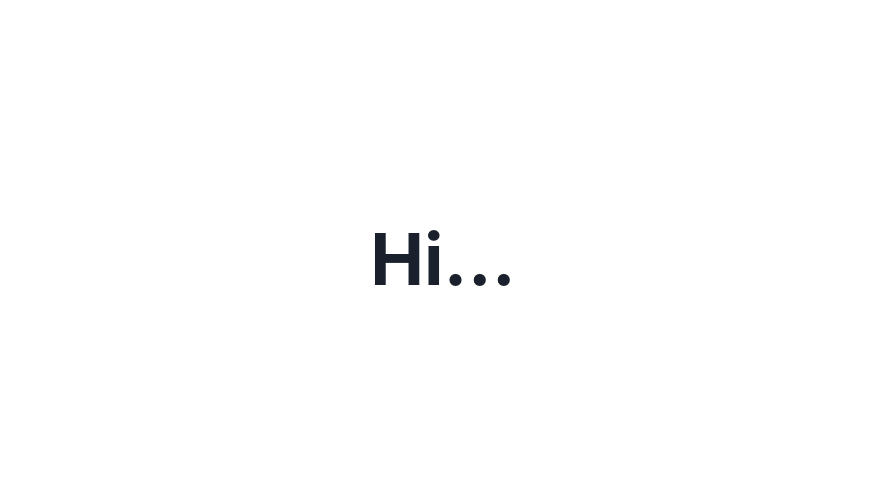
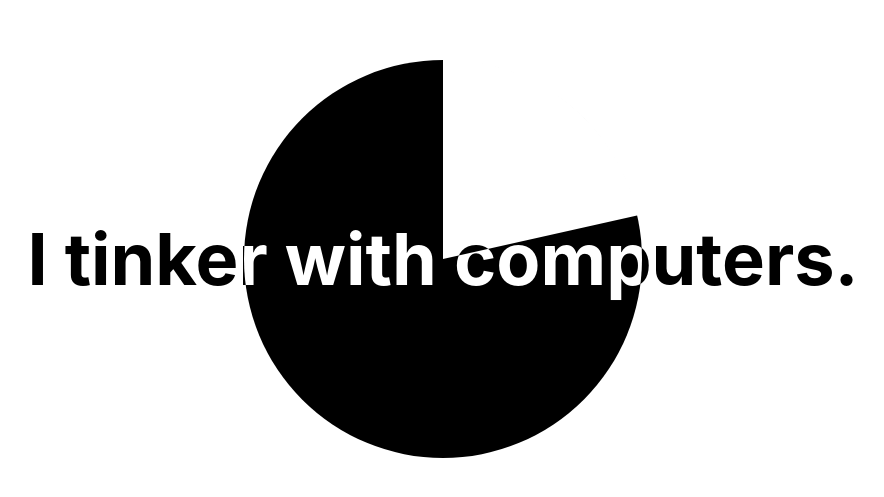
Before and after one commit to sellenth/bug-free-guacamole, a React (Create React App) app: page / in a window 1280 px wide. Shown: the part 141-638 px from the top of the page, without its empty margins (197-1081 px from the left). Built offline with nearby package versions, Linux system fonts and the light colour scheme.

Commit message:
animated script working

```diff
--- a/src/App.js
+++ b/src/App.js
@@ -1,32 +1,9 @@
 import React from 'react';
-import { Heading } from "@chakra-ui/react"
-
-function oscillate(currText, stateFunc) {
-  let count = 0;
-  let intervalId = setInterval(function () {
-    if (count === 0) {
-      stateFunc(<>{currText}<span style={{opacity: "0"}}>.</span><span style={{opacity: "0"}}>.</span><span style={{opacity: "0"}}>.</span></>);
-    } else if (count === 1) {
-      stateFunc(<>{currText}<span style={{opacity: "1"}}>.</span><span style={{opacity: "0"}}>.</span><span style={{opacity: "0"}}>.</span></>);
-    } else if (count === 2) {
-      stateFunc(<>{currText}<span style={{opacity: "1"}}>.</span><span style={{opacity: "1"}}>.</span><span style={{opacity: "0"}}>.</span></>);
-    } else if (count === 3) {
-      stateFunc(<>{currText}<span style={{opacity: "1"}}>.</span><span style={{opacity: "1"}}>.</span><span style={{opacity: "1"}}>.</span></>);
-    } else if (count === 4) {
-      clearInterval(intervalId);
-    }
-    count += 1
-  }, 500);
-}
+import Introduction from './introduction/Introduction'
 
 const App = () => {
-  const [headingText, setHeadingText] = React.useState();
-  React.useEffect(() => {
-    oscillate('Hi', setHeadingText)
-  }, []);
-
   return (
-    <Heading whiteSpace="pre-wrap" size="4xl">{headingText}</Heading>
+      <Introduction />
   );
 }
 
--- a/src/index.js
+++ b/src/index.js
@@ -1,12 +1,13 @@
 import React from 'react';
 import ReactDOM from 'react-dom';
+import theme from './theme'
 import App from './App';
 
 import { ChakraProvider, Center } from "@chakra-ui/react"
 
 ReactDOM.render(
   <React.StrictMode>
-    <ChakraProvider>
+    <ChakraProvider theme={theme}>
       <Center h="100%">
         <App />
       </Center>
--- /dev/null
+++ b/src/introduction/Introduction.js
@@ -0,0 +1,17 @@
+import React from 'react';
+import { Center } from "@chakra-ui/react"
+import LoadingCircle from "./LoadingCircle"
+import TitleText from "./TitleText"
+
+const Introduction = () => {
+    const script = [
+        "Hello,",
+        "my name is Halston.",
+        "I tinker with computers."
+    ]
+    return (
+        <LoadingCircle script={script}/>
+    )
+}
+
+export default Introduction;
--- /dev/null
+++ b/src/introduction/LoadingCircle.js
@@ -0,0 +1,71 @@
+import React from 'react';
+import TitleText from './TitleText';
+
+const width = 400;
+const height = 400;
+const cx = width / 2;
+const rx = cx;
+const cy = height / 2;
+const ry = cy
+
+function percentage_to_radians(percentage) {
+    return Math.PI * 2 / 100 * percentage;
+}
+
+function advanceScript(setPercentage, setScriptIdx) {
+    let percentage = 0;
+    let scriptIdx = 0;
+    let intervalID = setInterval(() => {
+        percentage += 0.5;
+        setPercentage(percentage);
+        if (percentage >= 100) {
+            percentage = 0;
+            scriptIdx ++;
+            setScriptIdx(scriptIdx)
+        }
+    }, 18)
+}
+
+function constructPathString(percent) {
+    let largeArcFlag = percent > 50 ? 1 : 0;
+
+    //Arcs (rx, ry, x-rot, large-arc, sweep, x-end, y-end)
+    return [
+        "M", 200, 200,
+        "H", 400,
+        "A", rx, ry, 0, largeArcFlag, 1, cx + Math.cos(percentage_to_radians(percent)) * rx, cy + Math.sin(percentage_to_radians(percent)) * ry,
+        "Z"
+    ].join(" ")
+}
+
+const centerOnScreen = {
+    position: "fixed",
+    top: "50%",
+    left: "50%",
+    transform: "translate(-50%, -50%)",
+}
+
+const LoadingCircle = ({ script }) => {
+    const [percentage, setPercentage] = React.useState(0);
+    const [scriptIdx, setScriptIdx] = React.useState(0);
+    const currentTitle = script[scriptIdx]
+
+    //On element mount, start incrementing the percentage
+    React.useEffect(() => {
+        advanceScript(setPercentage, setScriptIdx)
+    }, []);
+
+    return (
+        <>
+            <svg style={centerOnScreen} width={width} height={height} xmlns="http://www.w3.org/2000/svg">
+                <circle cx={cx} cy={cy} r={cx - 1}></circle>
+                <g fill="white" transform={`rotate(-90, ${cx}, ${cy})`}>
+                    <path d={constructPathString(percentage)} />
+                </g>
+            </svg>
+            <TitleText text={currentTitle} />
+        </>
+    )
+}
+
+export default LoadingCircle;
--- /dev/null
+++ b/src/introduction/TitleText.js
@@ -0,0 +1,10 @@
+import React from 'react';
+import { Heading } from "@chakra-ui/react"
+
+const TitleText = ({text}) => {
+    return (
+        <Heading color="white" whiteSpace="pre-wrap" size="4xl" variant="blended">{text}</Heading>
+    )
+}
+
+export default TitleText;
--- /dev/null
+++ b/src/theme.js
@@ -0,0 +1,18 @@
+import { extendTheme } from "@chakra-ui/react"
+
+const Heading = {
+    variants: {
+        "blended": {
+            mixBlendMode: "difference"
+        },
+    },
+}
+
+const theme = extendTheme({
+    components: {
+        Heading
+    },
+})
+
+
+export default theme
```
